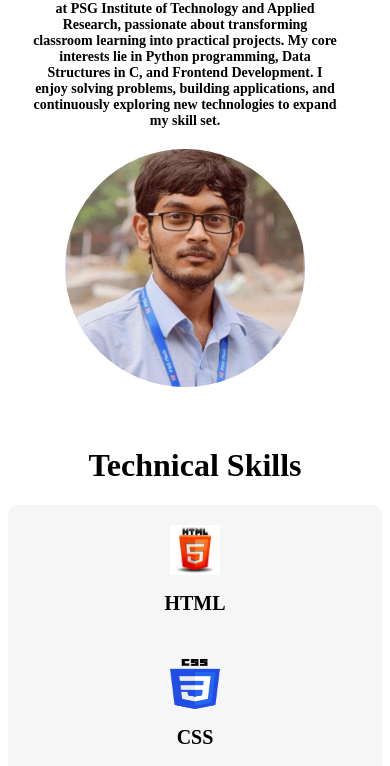
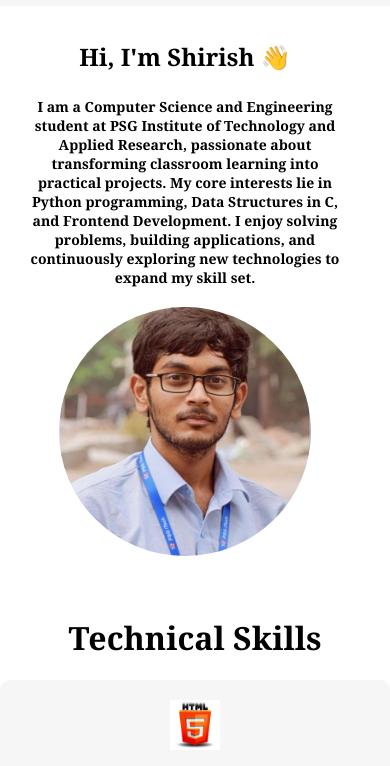
Before and after one commit to d-s-shirish/Portfolio, a plain HTML site: page index.html in a window 390 px wide. Shown: the part 375-1141 px from the top of the page. Drawn offline with Linux system fonts and the light colour scheme.

Commit message:
Add files via upload

```diff
--- a/index.html
+++ b/index.html
@@ -6,7 +6,7 @@
 <title>Portfolio</title>
 
 <style>
-=
+
 body {
     font-family: Cambria, Cochin, Georgia, Times, 'Times New Roman', serif;
     margin: 0;
@@ -254,6 +254,16 @@ button:hover {
     }
 }
 
+body {
+    padding-top:100px;
+}
+
+@media (max-width: 600px) {
+    body {
+        padding-top: 120px;
+    }
+}
+
 
 @media (max-width: 992px) {
     .hi{ font-size:32px; padding-left:40px; }
```
